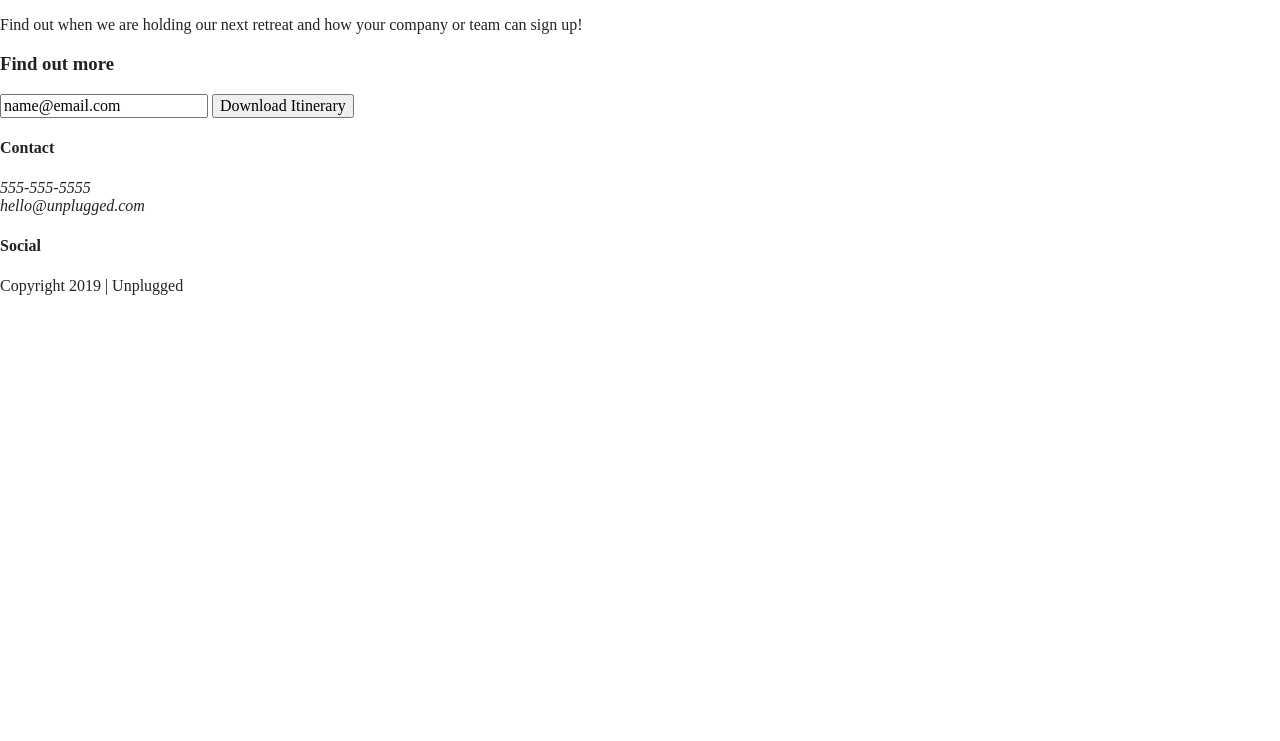
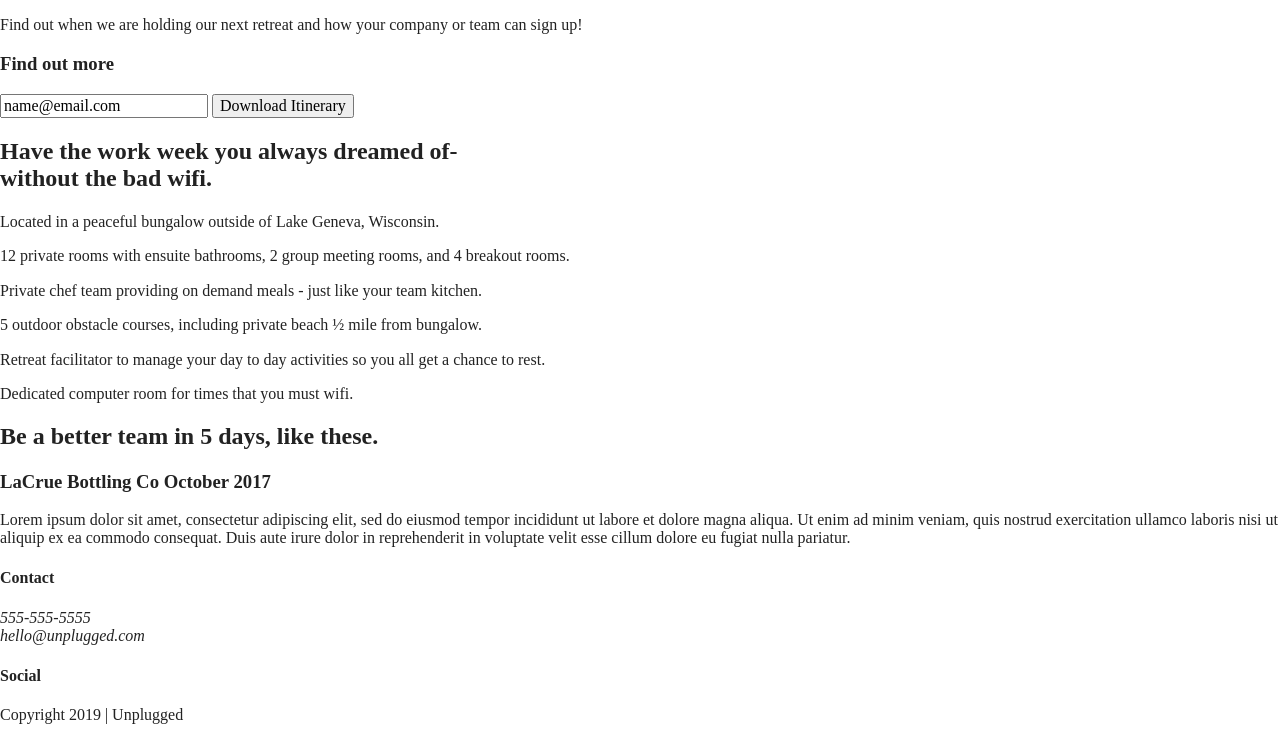
Before and after one commit to Melificent92/unplugged-retreat, a website built with Parcel: page index.html in a window 1280 px wide. Shown: the part 176-917 px from the top of the page. Before the commit the page ends 800 px from the top, so only its background shows below. Built offline with nearby package versions, Linux system fonts and the light colour scheme.

Commit message:
Added body content and articles

```diff
--- a/index.html
+++ b/index.html
@@ -44,9 +44,10 @@
 
   <main>
 
-    <section>
+    <section class="hero-area">
+      <div class="content-wrapper">
       <h1>Retreat from the desk, return refreshed.</h1>
-
+    </div>
     </section>
 
     <aside>
@@ -65,6 +66,54 @@
     </div> <!-- aside content wrapper ends -->
 
     </aside>
+
+    <section class="features">
+
+      <div class="content-wrapper">
+        <h2>Have the work week you always dreamed of-<br>
+          without the bad wifi.</h2>
+        <div class="features-items">
+        <article>
+          <p class="fontawesome-icon"></p>
+          <p class="features-item-description">Located in a peaceful bungalow outside of Lake Geneva, Wisconsin.</p>
+        </article>
+        <article>
+          <p class="fontawesome-icon"></p>
+          <p class="features-item-description">12 private rooms with ensuite bathrooms, 2 group meeting rooms, and 4 breakout rooms.</p>
+        </article>
+        <article>
+          <p class="fontawesome-icon"></p>
+          <p class="features-item-description">Private chef team providing on demand meals - just like your team kitchen.</p>
+        </article>
+        <article>
+          <p class="fontawesome-icon"></p>
+          <p class="features-item-description">5 outdoor obstacle courses, including private beach ½ mile from bungalow.</p>
+        </article>
+        <article>
+          <p class="fontawesome-icon"></p>
+          <p class="features-item-description">Retreat facilitator to manage your day to day activities so you all get a chance to rest.</p>
+        </article>
+        <article>
+          <p class="fontawesome-icon"></p>
+          <p class="features-item-description">Dedicated computer room for times that you must wifi.</p>
+        </article>
+      </div>
+      </div>
+    </section>
+
+    <section class="reviews">
+      <div class="content-wrapper">
+        <h2>Be a better team in 5 days, like these.</h2>
+          <article>
+            <div>
+          <h3>LaCrue Bottling Co October 2017</h3>
+          <p>Lorem ipsum dolor sit amet, consectetur adipiscing elit, sed do eiusmod tempor incididunt ut labore et dolore magna aliqua. Ut enim ad minim veniam, quis nostrud exercitation ullamco laboris nisi ut aliquip ex ea commodo consequat. Duis aute irure dolor in reprehenderit in voluptate velit esse cillum dolore eu fugiat nulla pariatur.</p>
+          </div>
+          </article>
+
+
+      </div>
+    </section>
   </main>
 
   <footer>
```
